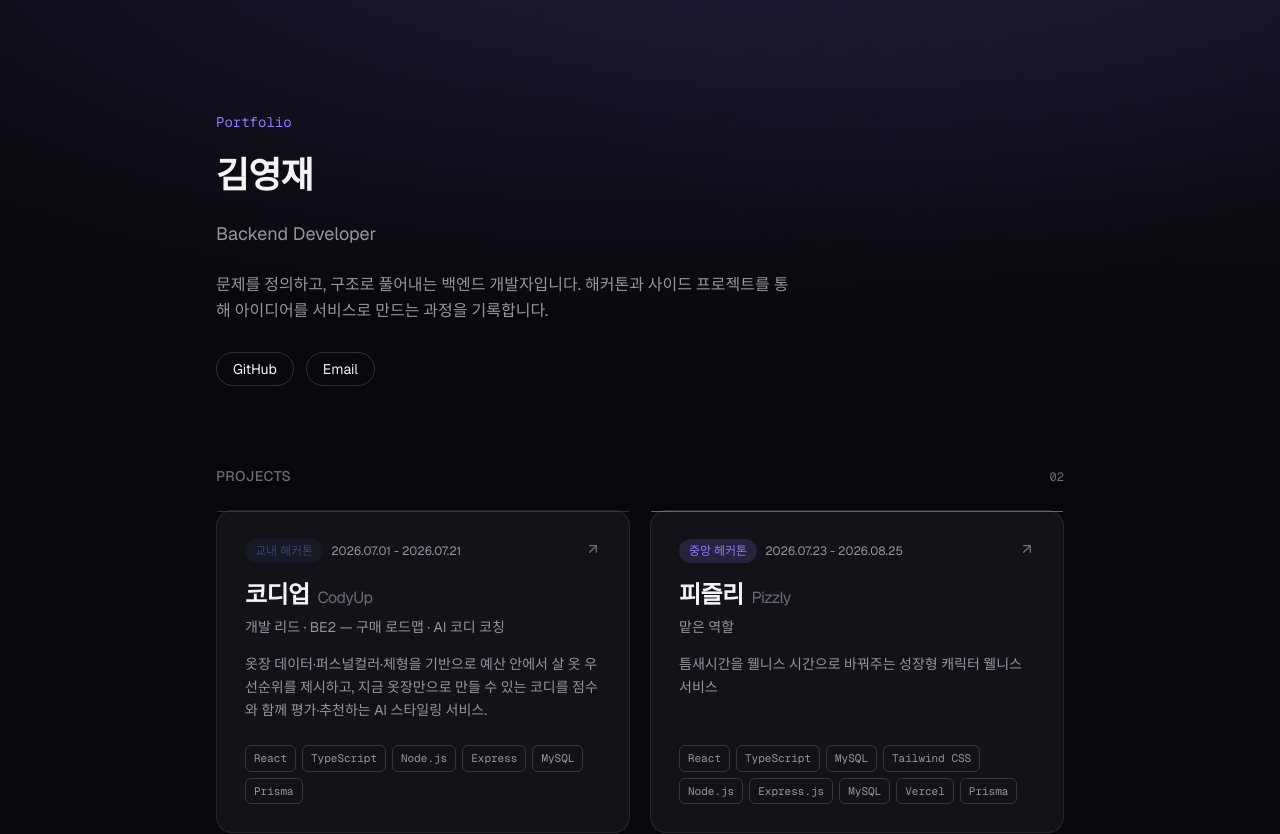
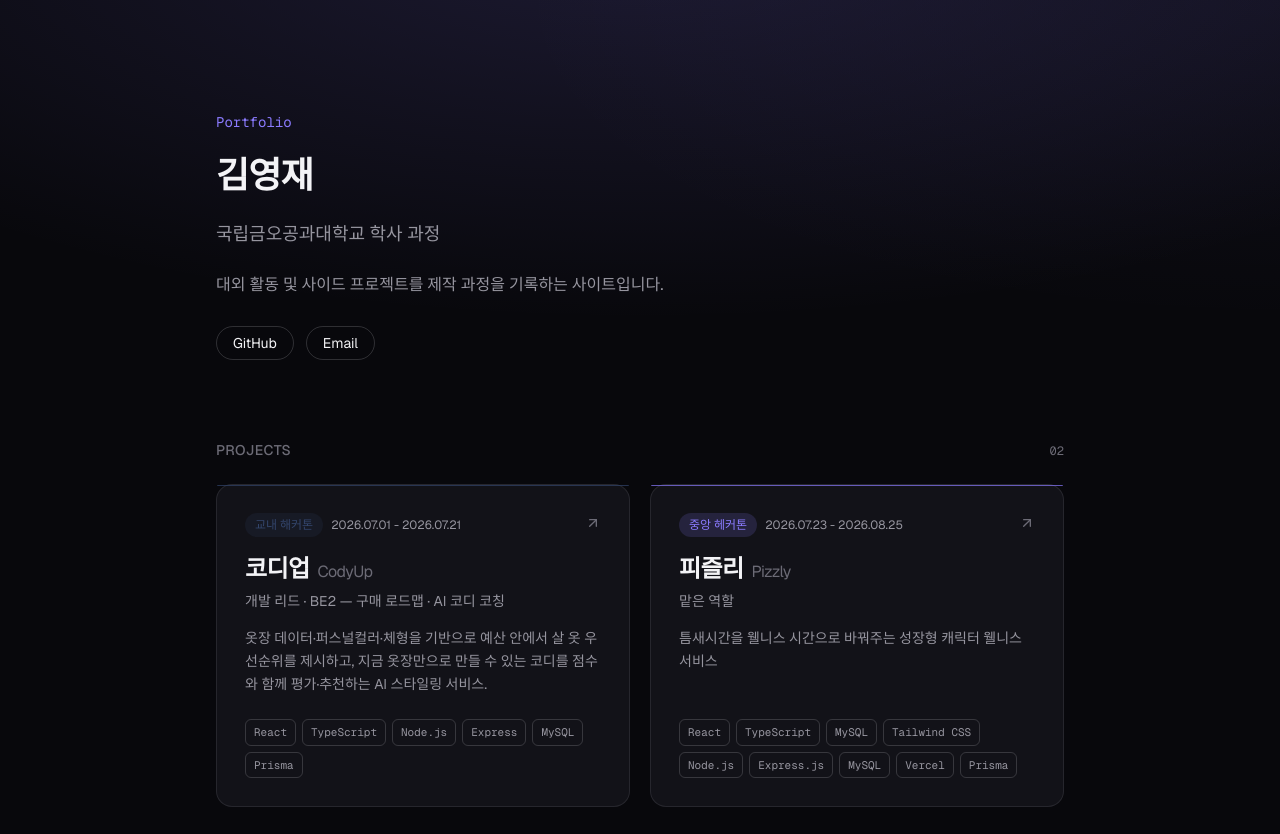
Before and after one commit to kyj5311/portfolio-hub, a Next.js app: page / in a window 1280 px wide. Shown: the top 834 px of the page. Built offline with nearby package versions, Linux system fonts and the light colour scheme.

Commit message:
feat : 프로필 내용 수정

```diff
--- a/src/data/profile.ts
+++ b/src/data/profile.ts
@@ -1,7 +1,7 @@
 export const profile = {
   name: "김영재",
-  role: "Backend Developer",
-  bio: "문제를 정의하고, 구조로 풀어내는 백엔드 개발자입니다. 해커톤과 사이드 프로젝트를 통해 아이디어를 서비스로 만드는 과정을 기록합니다.",
+  role: "국립금오공과대학교 학사 과정",
+  bio: "대외 활동 및 사이드 프로젝트를 제작 과정을 기록하는 사이트입니다.",
   links: [
     { label: "GitHub", href: "https://github.com/kyj5311" },
     { label: "Email", href: "mailto:kyj5311KR@gmail.com" },
```
